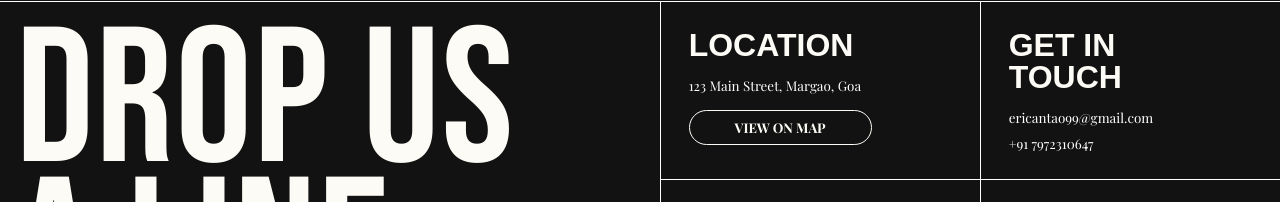
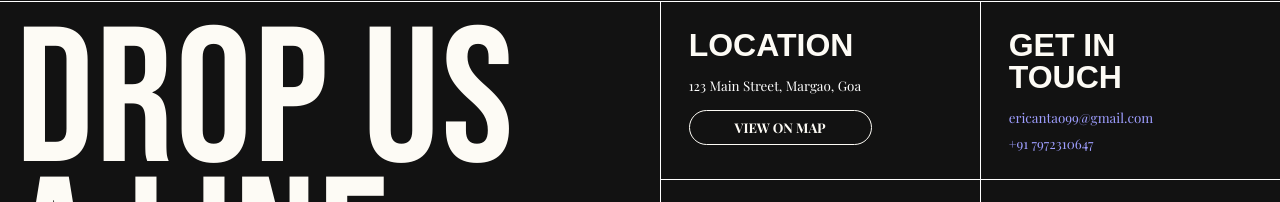
Before and after one commit to giterichub/eric-portfolio, a React (Vite) app: page /#portfolio in a window 1280 px wide. Shown: the part 8358-8560 px from the top of the page. Built offline with nearby package versions, Linux system fonts and the light colour scheme; a web font is replaced by a local one.

Commit message:
Updated links

```diff
--- a/src/styles/contact.css
+++ b/src/styles/contact.css
@@ -86,7 +86,11 @@ a.ctt-location__address {
 .ctt-social__items>li>a:link,
 .ctt-social__items>li>a:visited,
 .ctt-social__items>li>a:hover,
-.ctt-social__items>li>a:active {
+.ctt-social__items>li>a:active,
+.ctt-links__items>li>a:link,
+.ctt-links__items>li>a:visited,
+.ctt-links__items>li>a:hover,
+.ctt-links__items>li>a:active {
   color: #9E9EFF;
 }
 
```
